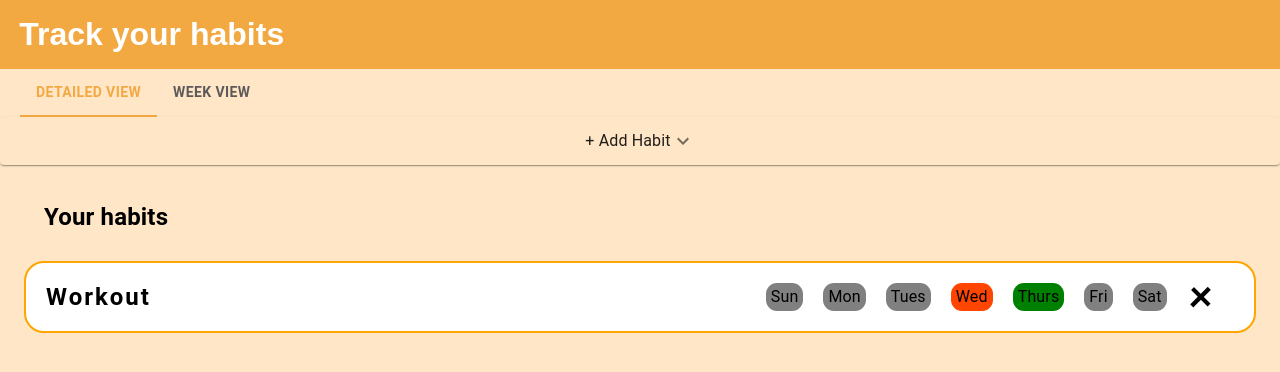
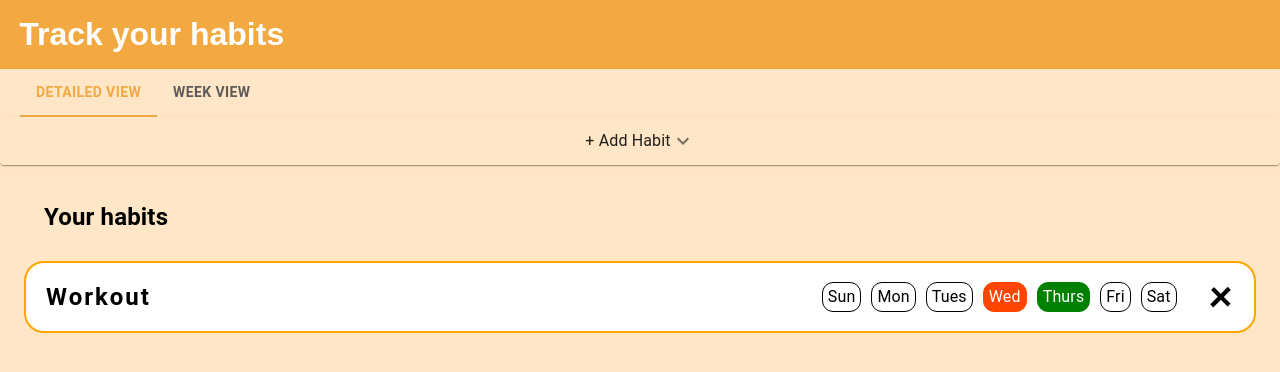
Before and after one commit to SiddheshSutar/habit-tracker, a React (Create React App) app: page / in a window 1280 px wide. Shown: the top 372 px of the page. Built offline with nearby package versions, Linux system fonts and the light colour scheme.

Commit message:
tooltips

```diff
--- a/src/DetailedView/DetailedView.jsx
+++ b/src/DetailedView/DetailedView.jsx
@@ -3,6 +3,7 @@ import styles from './detailedView.module.scss'
 import { useEffect, useState } from 'react';
 import { habitSelector, removeHabit } from '../reduxSlices/habitSlice';
 import { getActivityStatus, daysShortTexts } from '../constants';
+import { Tooltip } from '@mui/material';
 
 const DetailedView = () => {
 
@@ -47,13 +48,20 @@ const DetailedView = () => {
                                     <div className={`${styles['item-col']} ${styles['right-col']}`}>
                                         {
                                             daysShortTexts.map((dayText, dayIndex) => (
-                                                <div key={dayIndex} className={`${
-                                                    styles['week-pill']
-                                                } ${
-                                                    styles[`week-pill-${getActivityStatus(item, dayText, dayIndex)}`]
-                                                }`}>
-                                                    {dayText}
-                                                </div>
+                                                <Tooltip arrow key={dayIndex} title={
+                                                    getActivityStatus(item, dayText, dayIndex) === 'completed' ?
+                                                        'Task Completed' :
+                                                        getActivityStatus(item, dayText, dayIndex) === 'partial' ?
+                                                            'Partially Completed' :
+                                                            ''
+                                                }>
+                                                    <div className={`${styles['week-pill']
+                                                        } ${styles[`week-pill-${getActivityStatus(item, dayText, dayIndex)}`]
+                                                        }`}
+                                                    >
+                                                        {dayText}
+                                                    </div>
+                                                </Tooltip>
                                             ))
                                         }
                                         {/* <div className={`${styles['icon']} ${styles['toggle-icon']}`}
--- a/src/DetailedView/detailedView.module.scss
+++ b/src/DetailedView/detailedView.module.scss
@@ -52,7 +52,7 @@
             .right-col {
                 display: flex;
                 justify-content: space-between;
-                gap: 20px;
+                gap: 10px;
                 align-items: center;
 
                 .icon {
@@ -62,15 +62,19 @@
                 }
 
                 .week-pill {
-                    background-color: grey;
+                    border: 1px solid black;
                     padding: 2px 5px;
                     border-radius: 11px;
                 }
                 .week-pill-completed {
                     background-color: green;
+                    border-color: green;
+                    color: #fff;
                 }
                 .week-pill-partial {
                     background-color: orangered;
+                    border-color: orangered;
+                    color: #fff;
                 }
 
                 .toggle-icon {
@@ -110,7 +114,7 @@
                 }
 
                 .remove-icon {
-                    padding-right: 20px;
+                    padding-left: 20px;
                     font-size: 3rem;
                     line-height: 1;
 
```
